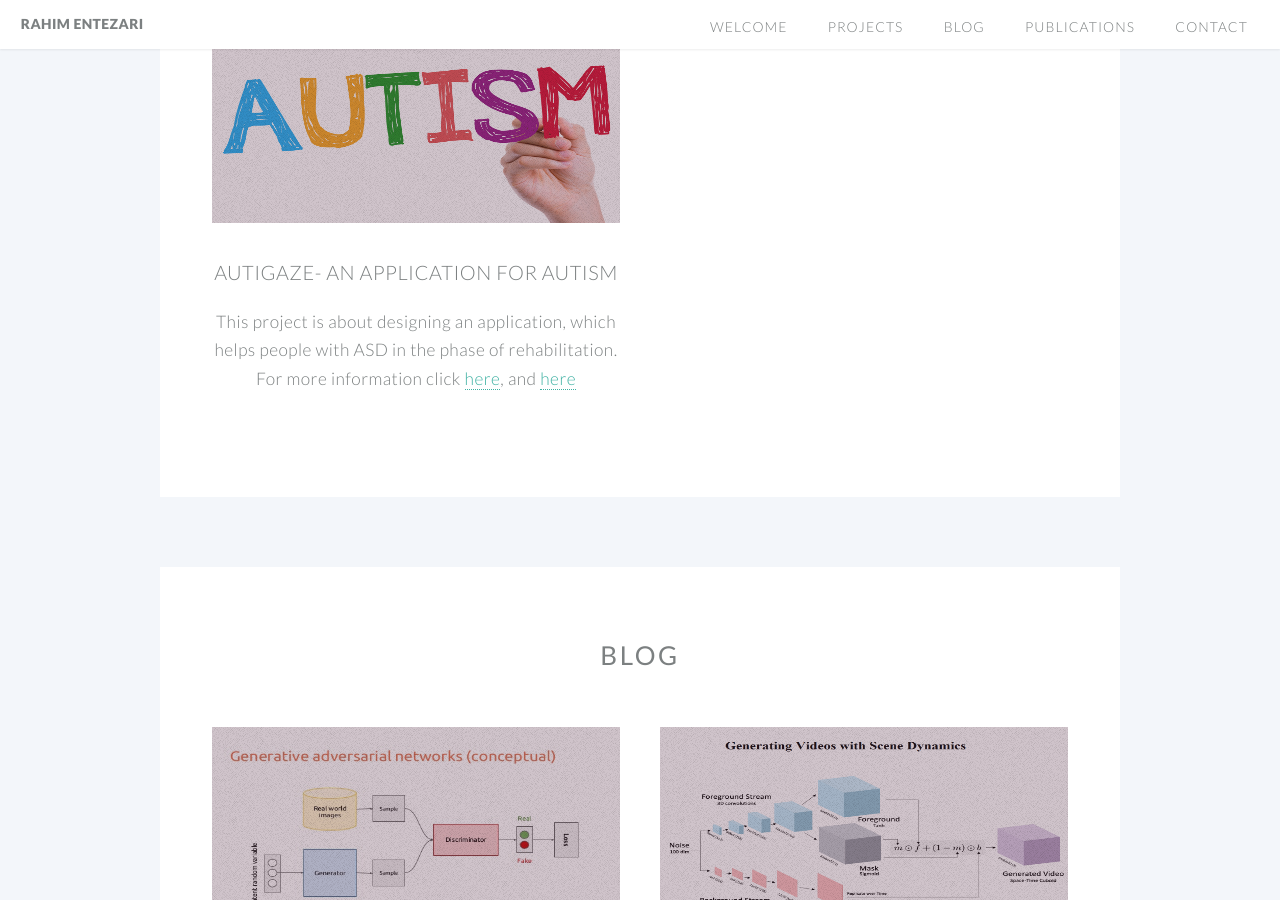
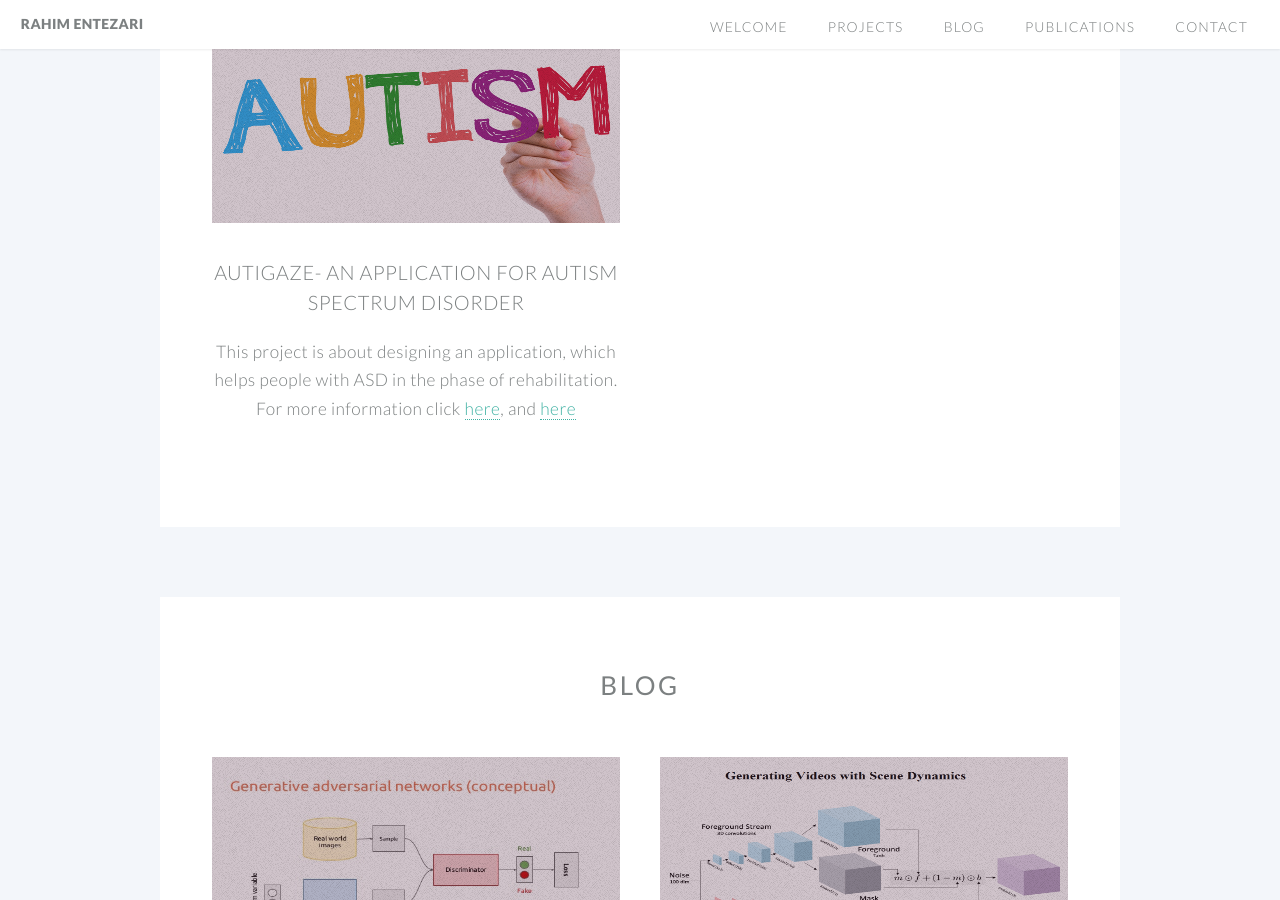
Before and after one commit to rahimentezari/rahim.github.io, a Jekyll site: the page built from index.html, in a window 1280 px wide and 900 px high, scrolled down 2066 px. Built offline with Jekyll 4.4.1, drawn with Linux system fonts in a browser that asks for light colours.

Commit message:
Update index.html

```diff
--- a/index.html
+++ b/index.html
@@ -81,7 +81,7 @@ layout: landing-page
 								<section>
 									<a href="#" class="image featured"><img src="images/asd.jpg" alt="HTML5 Icon" width="50" height="200"> </a>
 									<header>
-										<h3>autigaze- An application for autism</h3>
+										<h3>autigaze- An application for autism spectrum disorder</h3>
 									</header>
 									<p> This project is about designing an application, which helps people with ASD in the phase of rehabilitation. For more information click <a href="https://rahimentezari.github.io/blog/gaze.html">here</a>, and <a href="https://rahimentezari.github.io/blog/gaze.html">here</a> </p>
 								</section>
```
